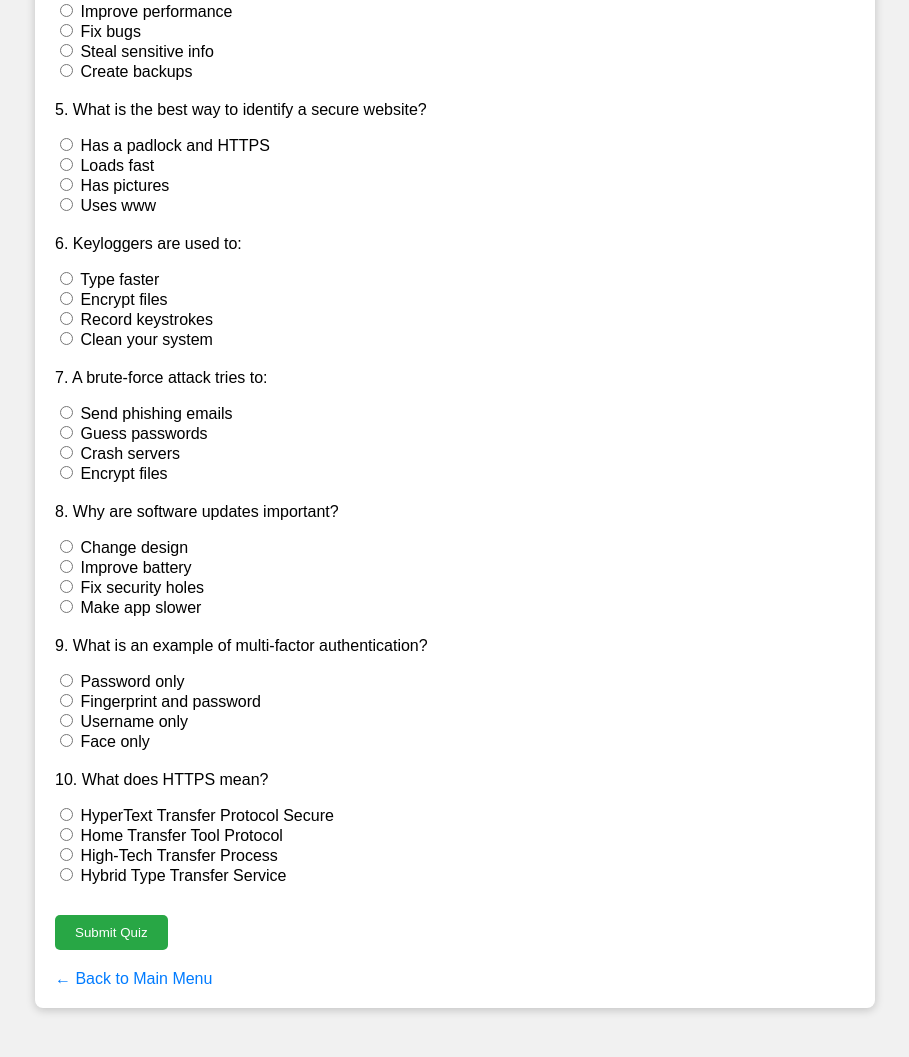
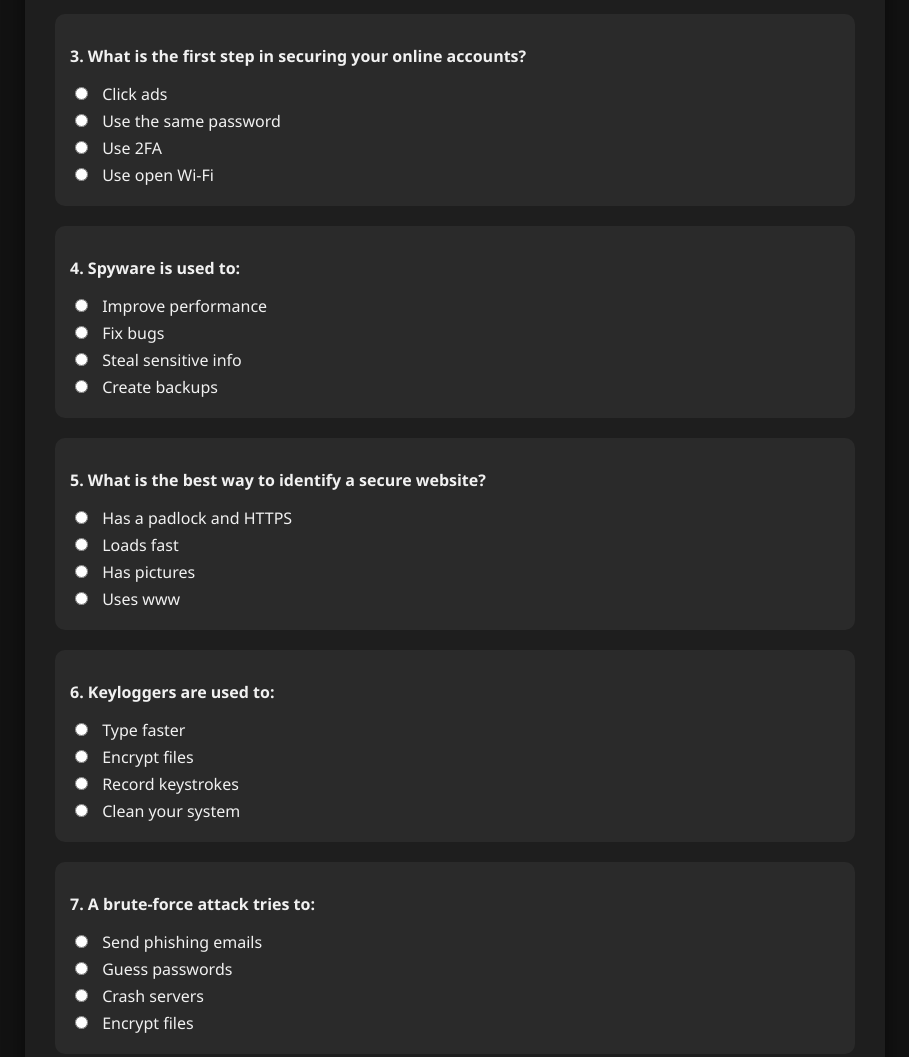
Before and after one commit to varunmehra2005/CyberRaksha, a website: page views/user/quizzes/quiz2.html in a window 1280 px wide. Shown: the part 561-1618 px from the top of the page, without its empty margins (185-1094 px from the left). Drawn offline with Linux system fonts and the light colour scheme.

Commit message:
Update quiz2.html

```diff
--- a/views/user/quizzes/quiz2.html
+++ b/views/user/quizzes/quiz2.html
@@ -4,14 +4,68 @@
   <meta charset="UTF-8" />
   <title>Cyber Security Quiz 2</title>
   <style>
-    body { font-family: Arial, sans-serif; background: #f1f1f1; padding: 30px; }
-    .container { background: white; max-width: 800px; margin: auto; padding: 20px; border-radius: 8px; box-shadow: 0 2px 10px rgba(0,0,0,0.2); }
-    h2 { text-align: center; }
-    .question { margin-bottom: 20px; }
-    button { background: #28a745; color: white; padding: 10px 20px; border: none; margin-top: 10px; border-radius: 5px; cursor: pointer; }
-    button:hover { background: #218838; }
-    .result { background: #e2f7e2; padding: 10px; margin-top: 20px; border-left: 5px solid green; }
-    .back-link { display: inline-block; margin-top: 20px; text-decoration: none; color: #007BFF; }
+    body {
+      font-family: 'Segoe UI', sans-serif;
+      background: #121212;
+      color: #f1f1f1;
+      padding: 30px;
+    }
+    .container {
+      background: #1e1e1e;
+      max-width: 800px;
+      margin: auto;
+      padding: 30px;
+      border-radius: 15px;
+      box-shadow: 0 5px 20px rgba(0,0,0,0.5);
+    }
+    h2 {
+      text-align: center;
+      margin-bottom: 30px;
+    }
+    .question {
+      background: #2a2a2a;
+      padding: 15px;
+      border-radius: 10px;
+      margin-bottom: 20px;
+    }
+    .question p {
+      font-weight: bold;
+    }
+    label {
+      display: block;
+      margin: 5px 0;
+      cursor: pointer;
+    }
+    input[type="radio"] {
+      margin-right: 10px;
+    }
+    button {
+      background: #4CAF50;
+      color: white;
+      padding: 12px 24px;
+      border: none;
+      border-radius: 8px;
+      cursor: pointer;
+      font-size: 16px;
+      transition: background 0.3s;
+    }
+    button:hover {
+      background: #43a047;
+    }
+    .result {
+      background: #263238;
+      padding: 20px;
+      margin-top: 20px;
+      border-left: 5px solid #4CAF50;
+      border-radius: 10px;
+    }
+    .back-link {
+      display: inline-block;
+      margin-top: 20px;
+      text-decoration: none;
+      color: #29b6f6;
+      font-size: 16px;
+    }
   </style>
 </head>
 <body>
@@ -22,61 +76,21 @@
       <button type="submit">Submit Quiz</button>
     </form>
     <div id="result" class="result" style="display:none;"></div>
-    <a href="mainquiz.html" class="back-link">← Back to Main Menu</a>
+    <a href="mainquiz.html" class="back-link">← Back to Main Quiz Page</a>
   </div>
 
   <script>
     const questions = [
-      {
-        question: "Which of the following is a strong password?",
-        options: ["password123", "johnsmith", "Qz!7xR9@pL", "letmein"],
-        answer: 2
-      },
-      {
-        question: "What is the goal of ethical hacking?",
-        options: ["To steal data", "To create malware", "To find security flaws", "To slow down systems"],
-        answer: 2
-      },
-      {
-        question: "What is the first step in securing your online accounts?",
-        options: ["Click ads", "Use the same password", "Use 2FA", "Use open Wi-Fi"],
-        answer: 2
-      },
-      {
-        question: "Spyware is used to:",
-        options: ["Improve performance", "Fix bugs", "Steal sensitive info", "Create backups"],
-        answer: 2
-      },
-      {
-        question: "What is the best way to identify a secure website?",
-        options: ["Has a padlock and HTTPS", "Loads fast", "Has pictures", "Uses www"],
-        answer: 0
-      },
-      {
-        question: "Keyloggers are used to:",
-        options: ["Type faster", "Encrypt files", "Record keystrokes", "Clean your system"],
-        answer: 2
-      },
-      {
-        question: "A brute-force attack tries to:",
-        options: ["Send phishing emails", "Guess passwords", "Crash servers", "Encrypt files"],
-        answer: 1
-      },
-      {
-        question: "Why are software updates important?",
-        options: ["Change design", "Improve battery", "Fix security holes", "Make app slower"],
-        answer: 2
-      },
-      {
-        question: "What is an example of multi-factor authentication?",
-        options: ["Password only", "Fingerprint and password", "Username only", "Face only"],
-        answer: 1
-      },
-      {
-        question: "What does HTTPS mean?",
-        options: ["HyperText Transfer Protocol Secure", "Home Transfer Tool Protocol", "High-Tech Transfer Process", "Hybrid Type Transfer Service"],
-        answer: 0
-      }
+      { question: "Which of the following is a strong password?", options: ["password123", "johnsmith", "Qz!7xR9@pL", "letmein"], answer: 2 },
+      { question: "What is the goal of ethical hacking?", options: ["To steal data", "To create malware", "To find security flaws", "To slow down systems"], answer: 2 },
+      { question: "What is the first step in securing your online accounts?", options: ["Click ads", "Use the same password", "Use 2FA", "Use open Wi-Fi"], answer: 2 },
+      { question: "Spyware is used to:", options: ["Improve performance", "Fix bugs", "Steal sensitive info", "Create backups"], answer: 2 },
+      { question: "What is the best way to identify a secure website?", options: ["Has a padlock and HTTPS", "Loads fast", "Has pictures", "Uses www"], answer: 0 },
+      { question: "Keyloggers are used to:", options: ["Type faster", "Encrypt files", "Record keystrokes", "Clean your system"], answer: 2 },
+      { question: "A brute-force attack tries to:", options: ["Send phishing emails", "Guess passwords", "Crash servers", "Encrypt files"], answer: 1 },
+      { question: "Why are software updates important?", options: ["Change design", "Improve battery", "Fix security holes", "Make app slower"], answer: 2 },
+      { question: "What is an example of multi-factor authentication?", options: ["Password only", "Fingerprint and password", "Username only", "Face only"], answer: 1 },
+      { question: "What does HTTPS mean?", options: ["HyperText Transfer Protocol Secure", "Home Transfer Tool Protocol", "High-Tech Transfer Process", "Hybrid Type Transfer Service"], answer: 0 }
     ];
 
     const container = document.getElementById("questions-container");
@@ -86,10 +100,8 @@
     questions.forEach((q, i) => {
       const div = document.createElement("div");
       div.className = "question";
-      div.innerHTML = `
-        <p>${i + 1}. ${q.question}</p>
-        ${q.options.map((opt, j) => `<label><input type="radio" name="q${i}" value="${j}"> ${opt}</label><br>`).join("")}
-      `;
+      div.innerHTML = `<p>${i + 1}. ${q.question}</p>${q.options.map((opt, j) =>
+        `<label><input type="radio" name="q${i}" value="${j}"> ${opt}</label>`).join("")}`;
       container.appendChild(div);
     });
 
@@ -101,9 +113,9 @@
         const selected = form[`q${i}`].value;
         if (parseInt(selected) === q.answer) {
           score++;
-          feedback += `<p>Question ${i + 1}: Correct ✅</p>`;
+          feedback += `<p>✅ Q${i + 1} Correct</p>`;
         } else {
-          feedback += `<p>Question ${i + 1}: Incorrect ❌ (Correct: ${q.options[q.answer]})</p>`;
+          feedback += `<p>❌ Q${i + 1} Incorrect — Correct: ${q.options[q.answer]}</p>`;
         }
       });
       resultDiv.style.display = "block";
```
